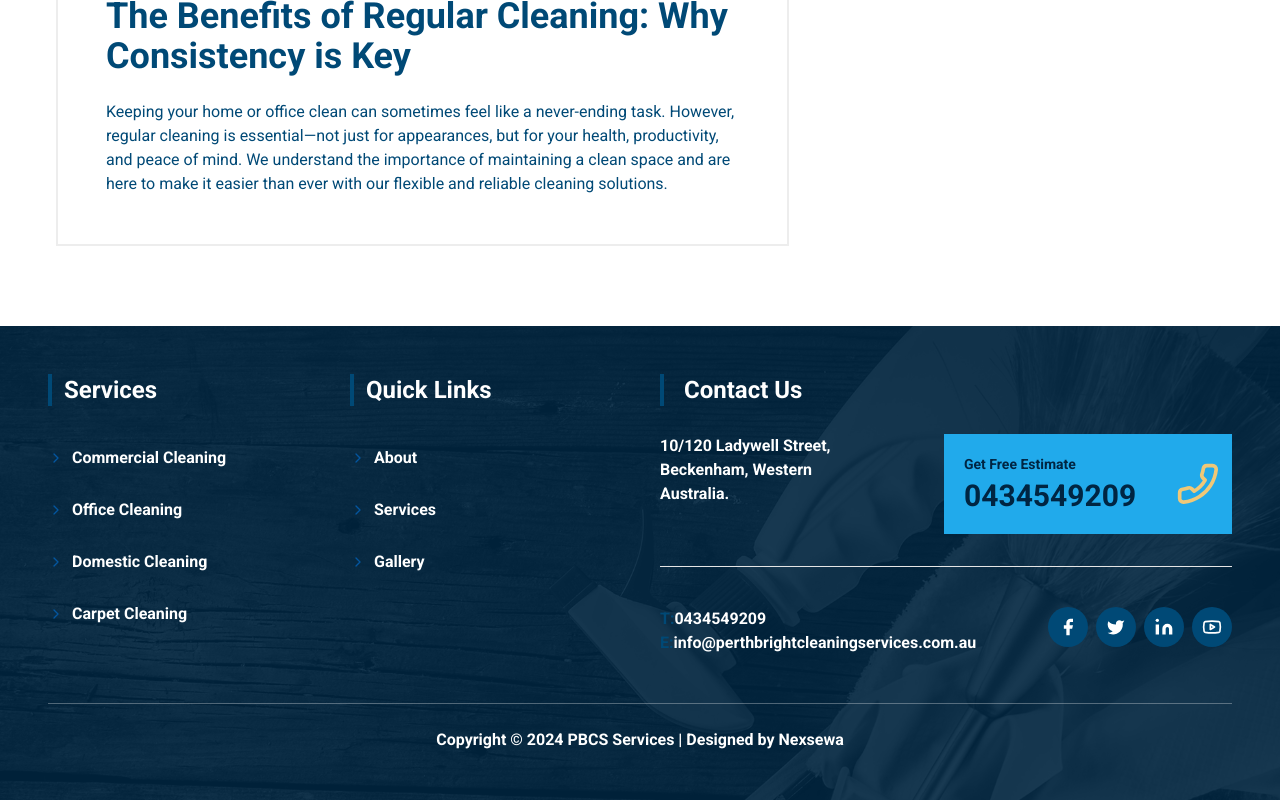
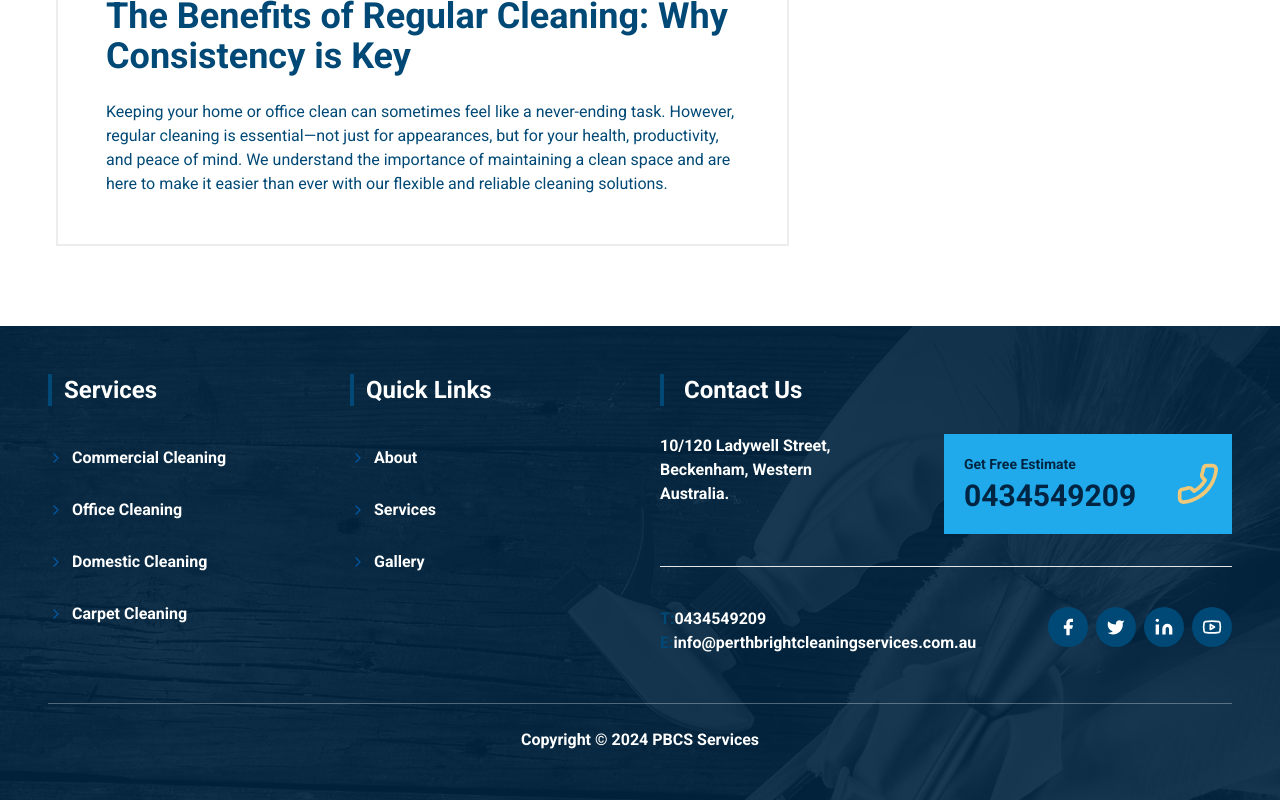
Before and after one commit to ashraf571/cleaning-app, a Next.js app: page /blog in a window 1280 px wide. Shown: the part 3936-4736 px from the top of the page. Built offline with nearby package versions, Linux system fonts and the light colour scheme.

Commit message:
Update Footer.tsx

```diff
--- a/components/organisms/FooterSection/Footer.tsx
+++ b/components/organisms/FooterSection/Footer.tsx
@@ -87,7 +87,7 @@ const Footer = () => {
         {/* Footer Bottom */}
         <div className="mt-12 border-t border-white/30 pt-6 text-center">
           <span className="text-white font-semibold">
-            Copyright © 2024 PBCS Services | Designed by Nexsewa
+            Copyright © { (new Date()).getFullYear() } PBCS Services
           </span>
         </div>
       </div>
```
